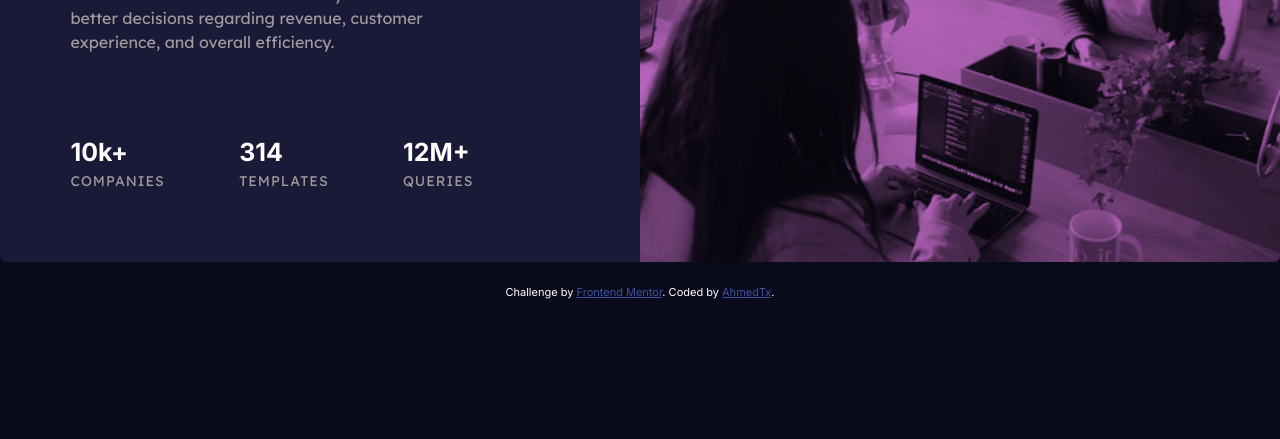
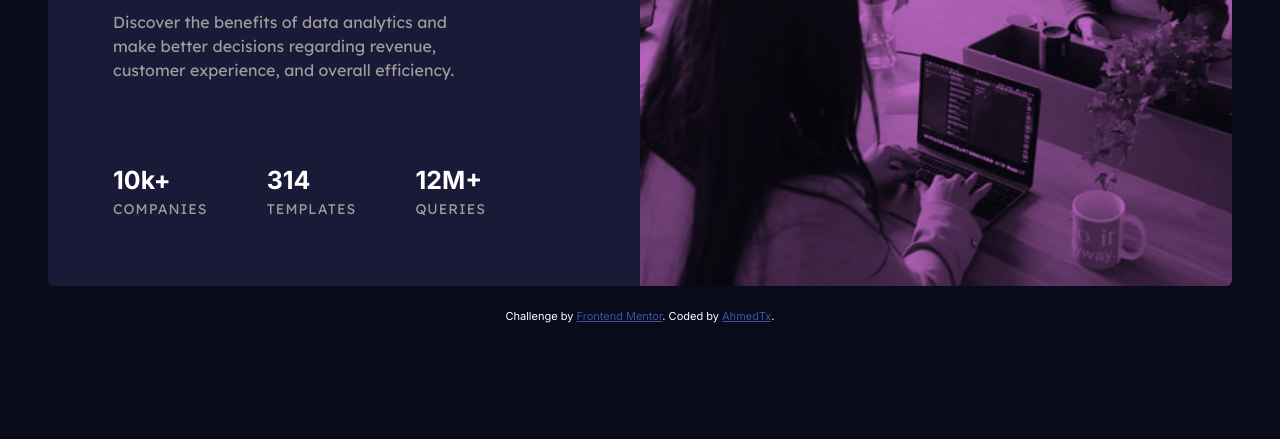
Before and after one commit to AhmedTxl/stats-preview-card-component-main, a plain HTML site: page index.html in a window 1280 px wide. Shown: the part 361-800 px from the top of the page. Drawn offline with Linux system fonts and the light colour scheme.

Commit message:
Adding Margin to the Main Container

```diff
--- a/styles.css
+++ b/styles.css
@@ -82,7 +82,7 @@ h6 {
   display: grid;
   grid-template-columns: 1fr 1fr;
   border-radius: 0.4rem;
-  margin: 0;
+  margin: 0 3em;
   background: hsl(244, 38%, 16%);
   position: relative;
   max-width: 1440px;
```
